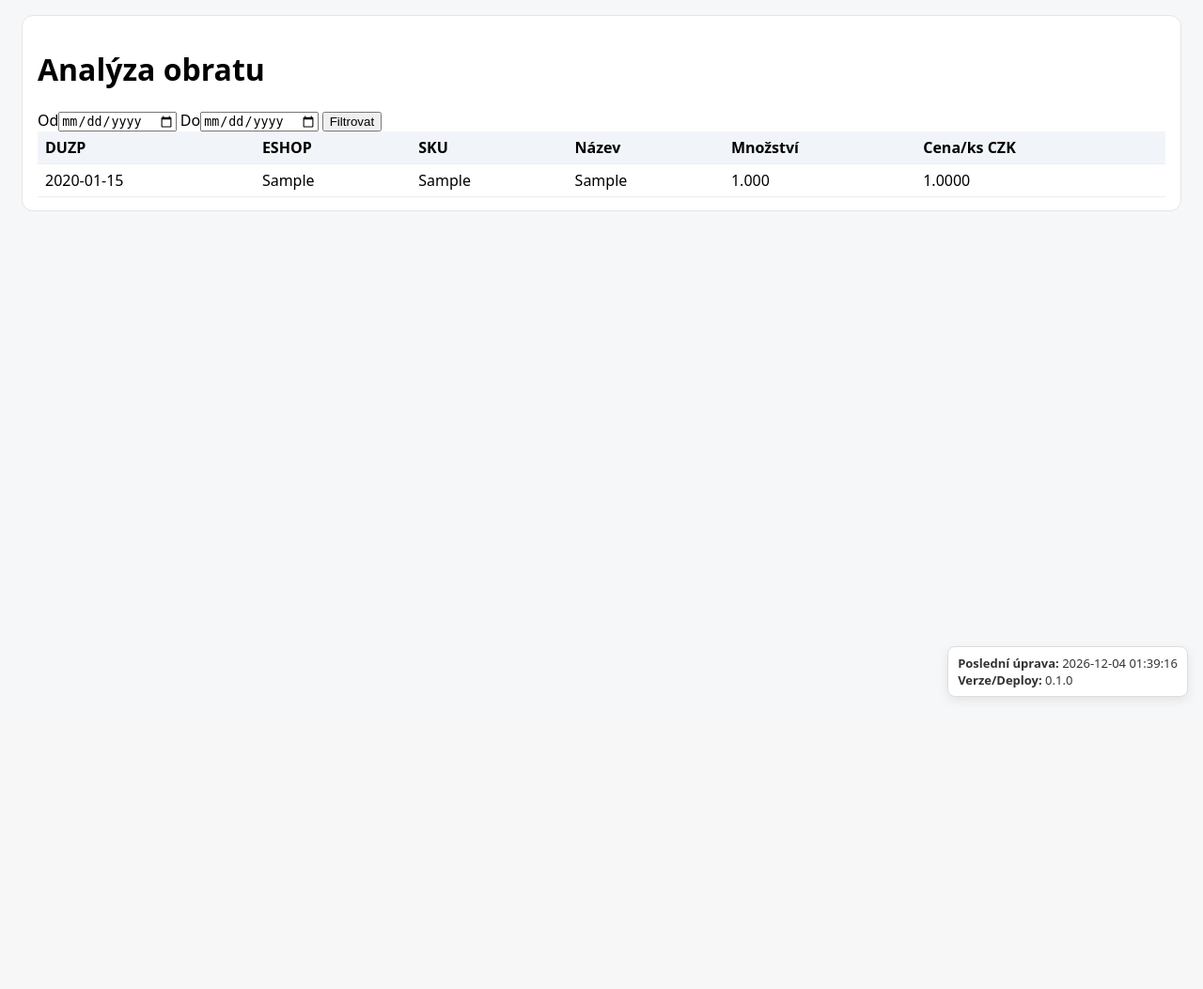
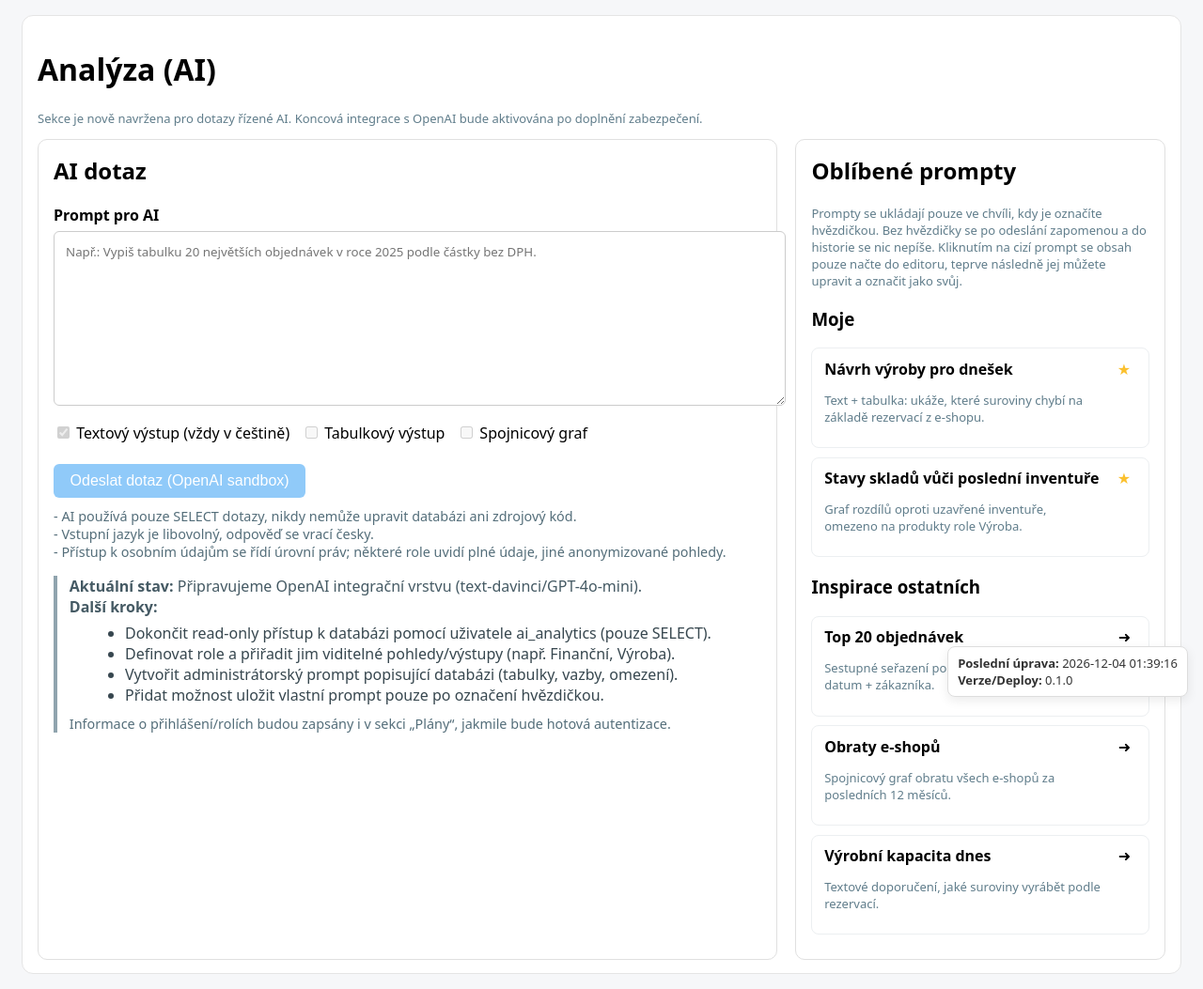
Before and after one commit to libor-sloupensky/GWvyroba-sklady, a PHP site: page /analytics/revenue in a window 1280 px wide. Shown: the part 42-1095 px from the top of the page at 94% size. Before the commit the page ends 787 px from the top, so only its background shows below. Run offline with PHP 8.4, Linux system fonts and the light colour scheme; tables that the repository leaves empty hold one stand-in row (values such as "Sample post").

Commit message:
test zápisu

```diff
--- a/views/analytics_revenue.php
+++ b/views/analytics_revenue.php
@@ -1,21 +1,117 @@
-<h1>Analýza obratu</h1>
-<form method="get">
-  <label>Od</label><input type="date" name="from" value="<?= htmlspecialchars((string)($from ?? ''),ENT_QUOTES,'UTF-8') ?>" />
-  <label>Do</label><input type="date" name="to" value="<?= htmlspecialchars((string)($to ?? ''),ENT_QUOTES,'UTF-8') ?>" />
-  <button type="submit">Filtrovat</button>
-</form>
-<table>
-  <tr>
-    <th>DUZP</th><th>ESHOP</th><th>SKU</th><th>Název</th><th>Množství</th><th>Cena/ks CZK</th>
-  </tr>
-  <?php foreach (($rows ?? []) as $r): ?>
-  <tr>
-    <td><?= htmlspecialchars((string)$r['duzp'],ENT_QUOTES,'UTF-8') ?></td>
-    <td><?= htmlspecialchars((string)$r['eshop_source'],ENT_QUOTES,'UTF-8') ?></td>
-    <td><?= htmlspecialchars((string)($r['sku'] ?? ''),ENT_QUOTES,'UTF-8') ?></td>
-    <td><?= htmlspecialchars((string)($r['nazev'] ?? ''),ENT_QUOTES,'UTF-8') ?></td>
-    <td><?= htmlspecialchars((string)($r['mnozstvi'] ?? ''),ENT_QUOTES,'UTF-8') ?></td>
-    <td><?= htmlspecialchars((string)($r['cena_jedn_czk'] ?? ''),ENT_QUOTES,'UTF-8') ?></td>
-  </tr>
-  <?php endforeach; ?>
-</table>
+<?php
+$openAiStatus = 'Připravujeme OpenAI integrační vrstvu (text-davinci/GPT-4o-mini).';
+$upcomingSteps = [
+  'Dokončit read-only přístup k databázi pomocí uživatele ai_analytics (pouze SELECT).',
+  'Definovat role a přiřadit jim viditelné pohledy/výstupy (např. Finanční, Výroba).',
+  'Vytvořit administrátorský prompt popisující databázi (tabulky, vazby, omezení).',
+  'Přidat možnost uložit vlastní prompt pouze po označení hvězdičkou.',
+];
+$inspiration = [
+  ['title' => 'Top 20 objednávek', 'summary' => 'Sestupné seřazení podle částky bez DPH, zobrazí datum + zákazníka.'],
+  ['title' => 'Obraty e-shopů', 'summary' => 'Spojnicový graf obratu všech e-shopů za posledních 12 měsíců.'],
+  ['title' => 'Výrobní kapacita dnes', 'summary' => 'Textové doporučení, jaké suroviny vyrábět podle rezervací.'],
+];
+?>
+<h1>Analýza (AI)</h1>
+<p class="muted">Sekce je nově navržena pro dotazy řízené AI. Koncová integrace s OpenAI bude aktivována po doplnění zabezpečení.</p>
+
+<style>
+.analysis-layout { display:grid; grid-template-columns: minmax(0,2fr) minmax(0,1fr); gap:1.2rem; }
+.analysis-panel { border:1px solid #e0e0e0; border-radius:10px; padding:1rem; background:#fff; }
+.analysis-panel h2 { margin-top:0; }
+.analysis-form label { display:block; font-weight:600; margin-bottom:0.4rem; }
+.analysis-form textarea { width:100%; min-height:160px; border:1px solid #ccc; border-radius:6px; padding:0.75rem; resize:vertical; font-family:inherit; }
+.analysis-form .outputs { display:flex; flex-wrap:wrap; gap:0.8rem; margin:0.8rem 0 1rem 0; }
+.analysis-form .outputs label { font-weight:400; }
+.analysis-form button { padding:0.55rem 1.1rem; border:none; border-radius:6px; background:#1e88e5; color:#fff; cursor:pointer; font-size:1rem; }
+.analysis-form button:disabled { background:#90caf9; cursor:not-allowed; }
+.analysis-note { margin-top:0.6rem; font-size:0.9rem; color:#546e7a; }
+.favorite-list { list-style:none; padding:0; margin:0; }
+.favorite-list li { border:1px solid #eceff1; border-radius:8px; padding:0.65rem 0.8rem; margin-bottom:0.6rem; display:flex; justify-content:space-between; align-items:flex-start; gap:0.6rem; }
+.favorite-title { font-weight:600; }
+.favorite-actions button { background:none; border:0; cursor:pointer; font-size:1rem; }
+.favorite-actions button.starred { color:#fbc02d; }
+.badge { display:inline-block; padding:0.1rem 0.5rem; border-radius:999px; font-size:0.8rem; background:#e0f2f1; color:#00695c; margin-left:0.5rem; }
+.todo-list { list-style:disc; margin:0.4rem 0 0 1.2rem; color:#37474f; }
+.info-block { border-left:4px solid #90a4ae; padding-left:0.8rem; margin-top:1rem; color:#455a64; }
+.muted { color:#607d8b; }
+@media (max-width: 960px) {
+  .analysis-layout { grid-template-columns: 1fr; }
+}
+</style>
+
+<div class="analysis-layout">
+  <section class="analysis-panel">
+    <h2>AI dotaz</h2>
+    <form class="analysis-form">
+      <label for="prompt">Prompt pro AI</label>
+      <textarea id="prompt" placeholder="Např.: Vypiš tabulku 20 největších objednávek v roce 2025 podle částky bez DPH."></textarea>
+      <div class="outputs">
+        <label><input type="checkbox" checked disabled /> Textový výstup (vždy v češtině)</label>
+        <label><input type="checkbox" disabled /> Tabulkový výstup</label>
+        <label><input type="checkbox" disabled /> Spojnicový graf</label>
+      </div>
+      <button type="button" disabled>Odeslat dotaz (OpenAI sandbox)</button>
+      <div class="analysis-note">
+        - AI používá pouze SELECT dotazy, nikdy nemůže upravit databázi ani zdrojový kód.<br>
+        - Vstupní jazyk je libovolný, odpověď se vrací česky.<br>
+        - Přístup k osobním údajům se řídí úrovní práv; některé role uvidí plné údaje, jiné anonymizované pohledy.
+      </div>
+    </form>
+    <div class="info-block">
+      <strong>Aktuální stav:</strong> <?= htmlspecialchars($openAiStatus, ENT_QUOTES, 'UTF-8') ?><br>
+      <strong>Další kroky:</strong>
+      <ul class="todo-list">
+        <?php foreach ($upcomingSteps as $item): ?>
+          <li><?= htmlspecialchars($item, ENT_QUOTES, 'UTF-8') ?></li>
+        <?php endforeach; ?>
+      </ul>
+      <p class="analysis-note">Informace o přihlášení/rolích budou zapsány i v sekci „Plány“, jakmile bude hotová autentizace.</p>
+    </div>
+  </section>
+
+  <section class="analysis-panel">
+    <h2>Oblíbené prompty</h2>
+    <p class="muted">
+      Prompty se ukládají pouze ve chvíli, kdy je označíte hvězdičkou. Bez hvězdičky se po odeslání zapomenou a do historie se nic nepíše.
+      Kliknutím na cizí prompt se obsah pouze načte do editoru, teprve následně jej můžete upravit a označit jako svůj.
+    </p>
+
+    <h3>Moje</h3>
+    <ul class="favorite-list">
+      <li>
+        <div>
+          <span class="favorite-title">Návrh výroby pro dnešek</span>
+          <p class="muted">Text + tabulka: ukáže, které suroviny chybí na základě rezervací z e-shopu.</p>
+        </div>
+        <div class="favorite-actions">
+          <button type="button" class="starred" title="Odebrat z oblíbených">★</button>
+        </div>
+      </li>
+      <li>
+        <div>
+          <span class="favorite-title">Stavy skladů vůči poslední inventuře</span>
+          <p class="muted">Graf rozdílů oproti uzavřené inventuře, omezeno na produkty role Výroba.</p>
+        </div>
+        <div class="favorite-actions">
+          <button type="button" class="starred" title="Odebrat z oblíbených">★</button>
+        </div>
+      </li>
+    </ul>
+
+    <h3>Inspirace ostatních</h3>
+    <ul class="favorite-list">
+      <?php foreach ($inspiration as $prompt): ?>
+      <li>
+        <div>
+          <span class="favorite-title"><?= htmlspecialchars($prompt['title'], ENT_QUOTES, 'UTF-8') ?></span>
+          <p class="muted"><?= htmlspecialchars($prompt['summary'], ENT_QUOTES, 'UTF-8') ?></p>
+        </div>
+        <div class="favorite-actions">
+          <button type="button" title="Otevřít v editoru">&#10140;</button>
+        </div>
+      </li>
+      <?php endforeach; ?>
+    </ul>
+  </section>
+</div>
```
